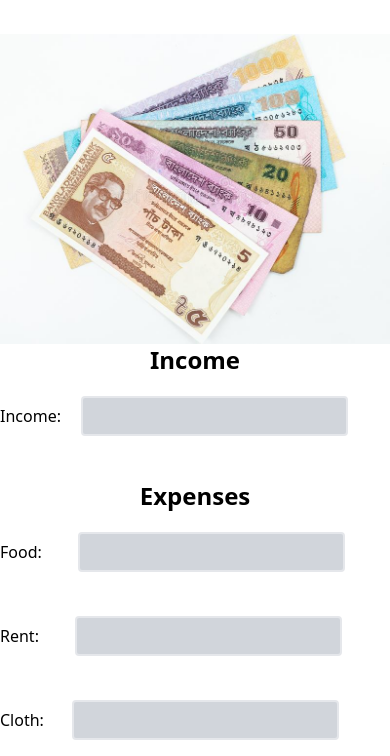
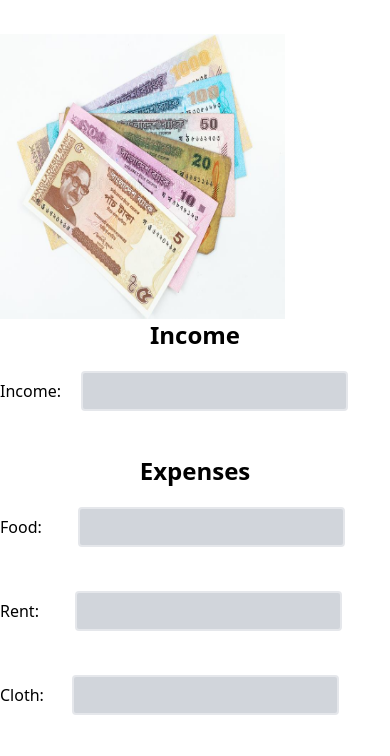
Before and after one commit to rahidhaque/finance-watcher, a plain HTML site: page index.html in a window 390 px wide. Shown: the part 78-834 px from the top of the page. Drawn offline with nearby package versions, Linux system fonts and the light colour scheme.

Commit message:
Last Commit

```diff
--- a/index.html
+++ b/index.html
@@ -18,7 +18,8 @@
         <div class="grid lg:grid-cols-2 mt-10 sm:grid-cols-1">
             <!-- image part -->
             <div class="img-item">
-                <img src="images/bangladeshi-money-some-bangladeshi-cash-white-background-132003177.jpg" alt="">
+                <img class="money-img"
+                    src="images/bangladeshi-money-some-bangladeshi-cash-white-background-132003177.jpg" alt="">
             </div>
             <!-- income & expense part -->
             <div>
--- a/styles/style.css
+++ b/styles/style.css
@@ -25,4 +25,8 @@
         margin-top: 20px;
         margin-left: 150px;
     }
+    .money-img{
+        width: 285px;
+        height: 285px;
+    }
 }
```
